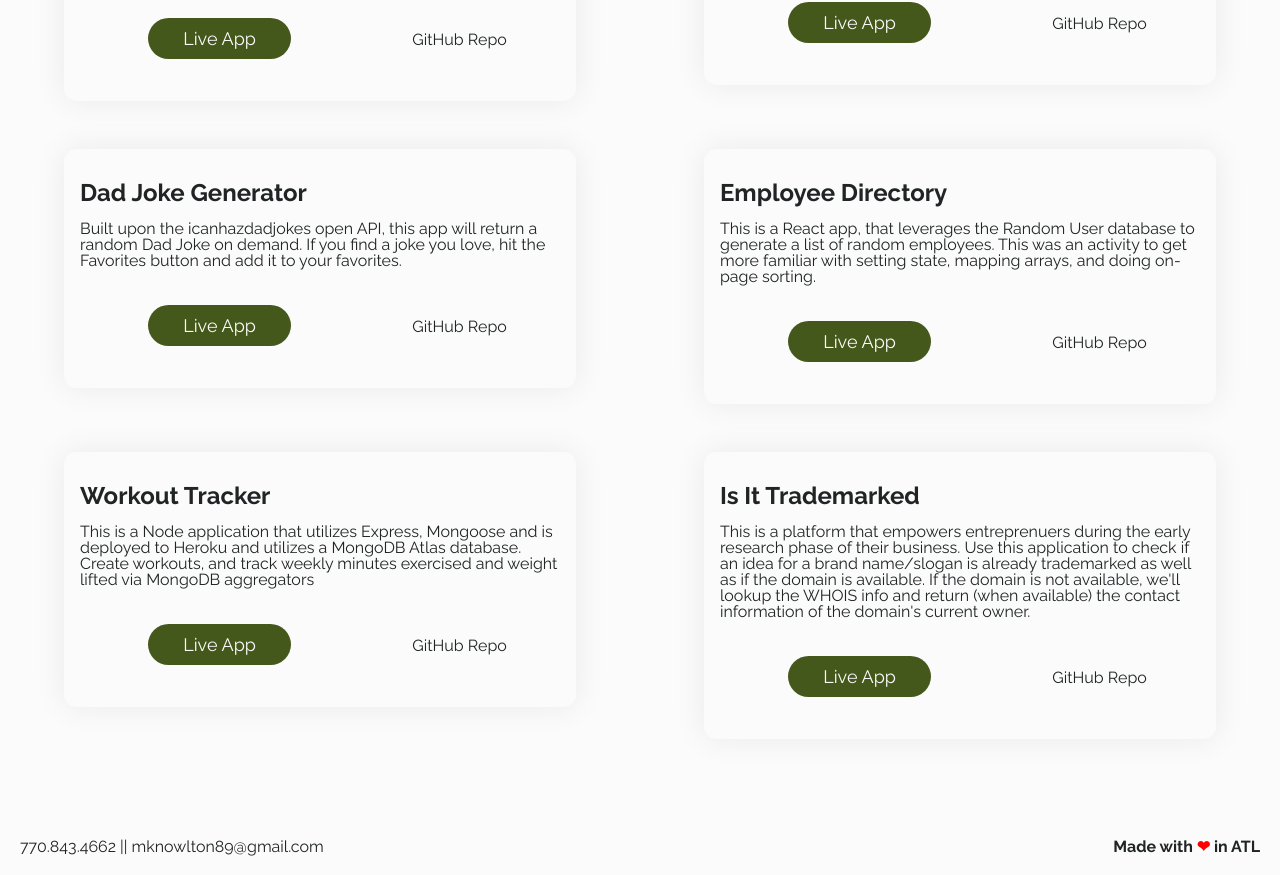
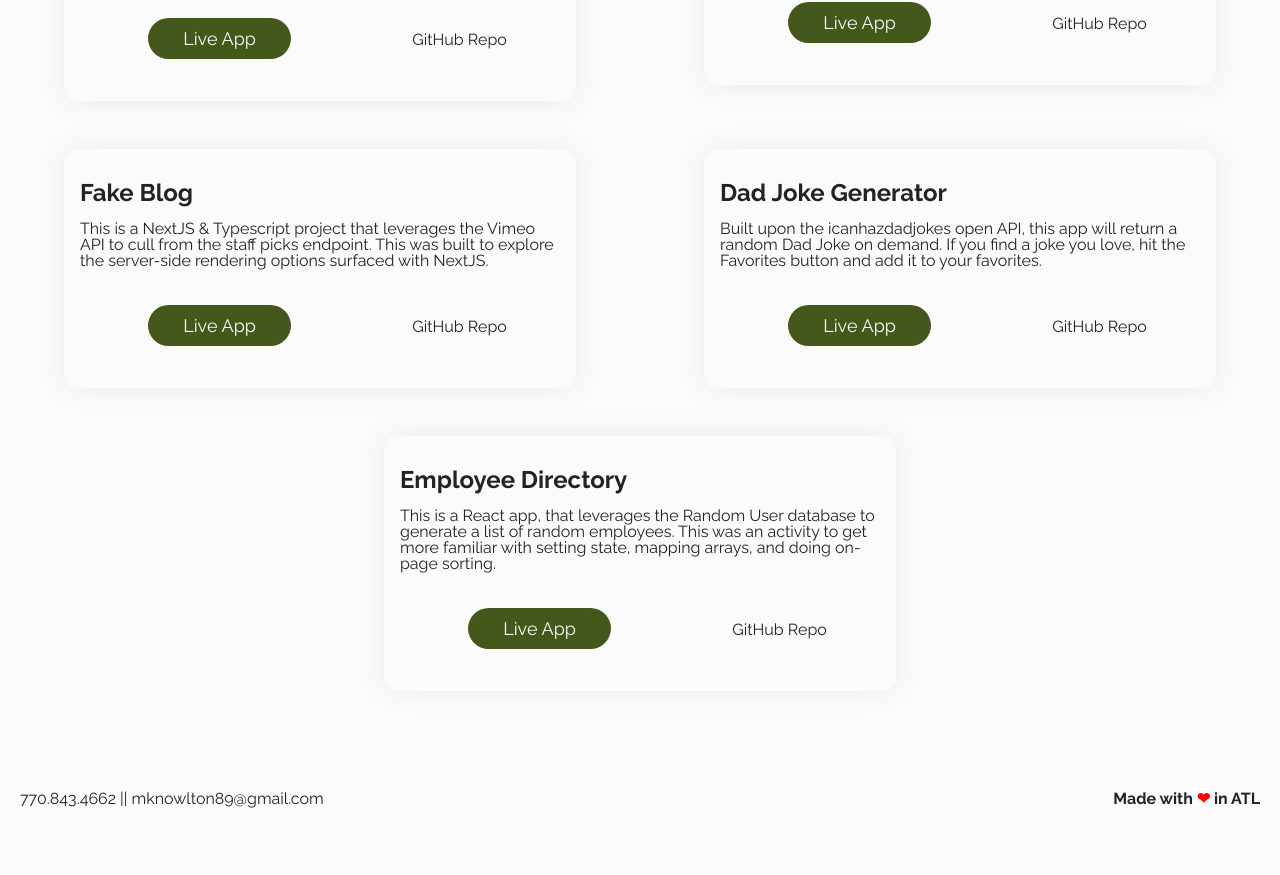
Before and after one commit to mknowlton89/react-portfolio, a React (Create React App) app: page /#/projects in a window 1280 px wide. Shown: the part 454-1329 px from the top of the page. After the commit the page ends 1281 px from the top, so only its background shows below. Built offline with nearby package versions, Linux system fonts and the light colour scheme.

Commit message:
updated project list

```diff
--- a/src/ProjectData/projects.js
+++ b/src/ProjectData/projects.js
@@ -15,6 +15,13 @@ export const projectData = [
     },
     {
         image: "/images/dadjokes.png",
+        name: "Fake Blog",
+        description: "This is a NextJS & Typescript project that leverages the Vimeo API to cull from the staff picks endpoint. This was built to explore the server-side rendering options surfaced with NextJS.",
+        liveUrl: "https://fake-site.vercel.app/",
+        repoUrl: "https://github.com/mknowlton89/FakeSite"
+    },
+    {
+        image: "/images/dadjokes.png",
         name: "Dad Joke Generator",
         description: "Built upon the icanhazdadjokes open API, this app will return a random Dad Joke on demand. If you find a joke you love, hit the Favorites button and add it to your favorites.",
         liveUrl: "https://mknowlton89.github.io/dadjokegenerator/",
@@ -26,19 +33,5 @@ export const projectData = [
         description: "This is a React app, that leverages the Random User database to generate a list of random employees. This was an activity to get more familiar with setting state, mapping arrays, and doing on-page sorting.",
         liveUrl: "https://mknowlton89.github.io/employee-directory/",
         repoUrl: "https://github.com/mknowlton89/employee-directory"
-    },
-    {
-        image: "/images/workout-tracker.png",
-        name: "Workout Tracker",
-        description: "This is a Node application that utilizes Express, Mongoose and is deployed to Heroku and utilizes a MongoDB Atlas database. Create workouts, and track weekly minutes exercised and weight lifted via MongoDB aggregators",
-        liveUrl: "https://intense-meadow-04152.herokuapp.com/",
-        repoUrl: "https://github.com/mknowlton89/fitness-tracker-hw"
-    },
-    {
-        image: "/images/Screen Shot 2021-04-06 at 4.28.04 PM.png",
-        name: "Is It Trademarked",
-        description: "This is a platform that empowers entreprenuers during the early research phase of their business. Use this application to check if an idea for a brand name/slogan is already trademarked as well as if the domain is available. If the domain is not available, we'll lookup the WHOIS info and return (when available) the contact information of the domain's current owner.",
-        liveUrl: "https://mknowlton89.github.io/is-it-trademarked/",
-        repoUrl: "https://github.com/mknowlton89/is-it-trademarked"
-    },
+    }
 ];
```
Also changed, not shown: src/components/top-nav/top-nav.js (+1 -19 lines).
